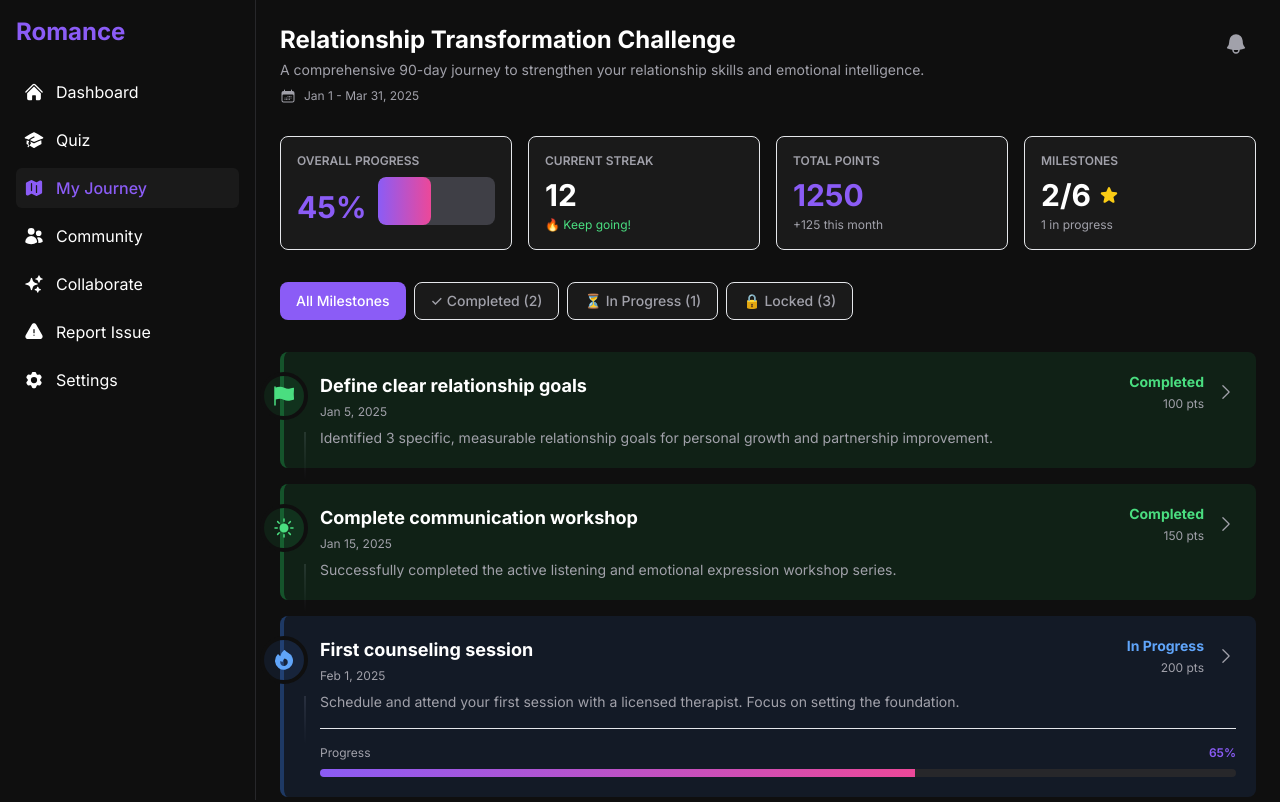
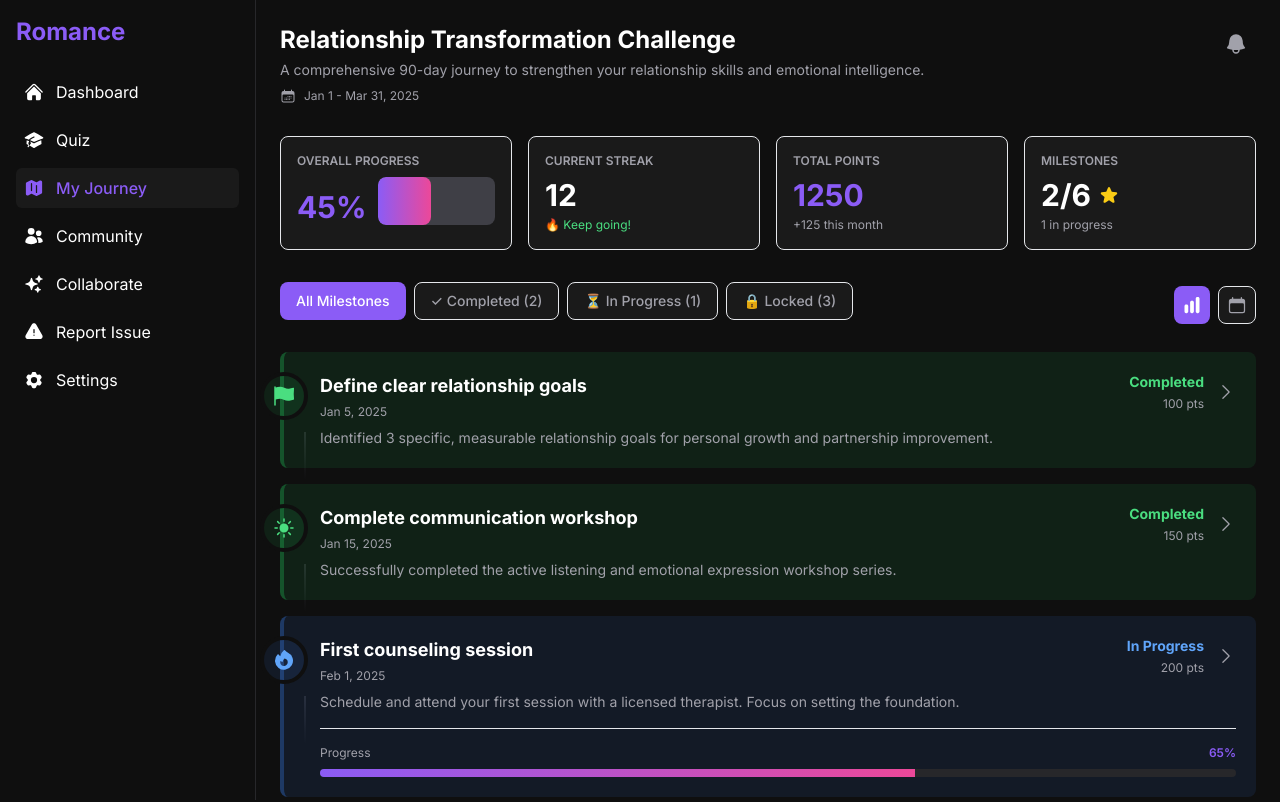
Before and after one commit to benjamindestiny/romance, a React (Vite) app: page /journey in a window 1280 px wide. Shown: the top 802 px of the page. Built offline with nearby package versions, Linux system fonts and the light colour scheme.

Commit message:
Enhanced Journey page with calendar view, improved animations, and romantic theme elements

```diff
--- a/src/pages/Journey.jsx
+++ b/src/pages/Journey.jsx
@@ -16,7 +16,15 @@ import {
   SparklesIcon,
   CalendarDaysIcon,
   StarIcon,
-  ChevronRightIcon
+  ChevronRightIcon,
+  HeartIcon,
+  TrophyIcon,
+  ChartBarIcon,
+  CalendarIcon,
+  GiftIcon,
+  UserGroupIcon,
+  LightBulbIcon,
+  HandHeartIcon
 } from '@heroicons/react/24/solid';
 
 const iconMap = {
@@ -279,8 +287,9 @@ export default function Journey() {
           </div>
         </section>
 
-        {/* Filter Tabs */}
-        <div className="flex gap-2 mb-6 overflow-x-auto pb-2">
+        {/* View Mode Toggle */}
+        <div className="flex justify-between items-center mb-6">
+          <div className="flex gap-2 overflow-x-auto pb-2">
             {[
               { value: "all", label: "All Milestones" },
               { value: "completed", label: "✓ Completed", count: completedCount },
@@ -301,7 +310,32 @@ export default function Journey() {
             ))}
           </div>
 
+          <div className="flex gap-2">
+            <button
+              onClick={() => setViewMode("timeline")}
+              className={`p-2 rounded-lg transition-all ${
+                viewMode === "timeline"
+                  ? 'bg-primary-purple text-white'
+                  : 'bg-card-bg text-text-secondary hover:bg-card-bg border border-gray-border/30'
+              }`}
+            >
+              <ChartBarIcon className="size-5" />
+            </button>
+            <button
+              onClick={() => setViewMode("calendar")}
+              className={`p-2 rounded-lg transition-all ${
+                viewMode === "calendar"
+                  ? 'bg-primary-purple text-white'
+                  : 'bg-card-bg text-text-secondary hover:bg-card-bg border border-gray-border/30'
+              }`}
+            >
+              <CalendarIcon className="size-5" />
+            </button>
+          </div>
+        </div>
+
         {/* Milestones Timeline */}
+        {viewMode === "timeline" && (
           <section className="space-y-4">
             {filteredMilestones.length > 0 ? (
               filteredMilestones.map((milestone, index) => {
@@ -383,6 +417,58 @@ export default function Journey() {
               </div>
             )}
           </section>
+        )}
+
+        {/* Calendar View */}
+        {viewMode === "calendar" && (
+          <section className="bg-card-bg rounded-lg p-6 border border-gray-border/30">
+            <h3 className="text-lg font-bold mb-4 flex items-center gap-2">
+              <CalendarIcon className="size-6 text-primary-purple" />
+              Journey Calendar
+            </h3>
+            <div className="grid grid-cols-7 gap-2 mb-4">
+              {['Sun', 'Mon', 'Tue', 'Wed', 'Thu', 'Fri', 'Sat'].map(day => (
+                <div key={day} className="text-center text-xs font-semibold text-text-secondary py-2">
+                  {day}
+                </div>
+              ))}
+            </div>
+            <div className="grid grid-cols-7 gap-2">
+              {Array.from({ length: 31 }, (_, i) => {
+                const day = i + 1;
+                const milestone = journeyData.milestones.find(m => new Date(m.date).getDate() === day);
+                const isToday = new Date().getDate() === day;
+                return (
+                  <div
+                    key={day}
+                    className={`aspect-square rounded-lg border flex items-center justify-center text-sm font-medium transition-all ${
+                      milestone
+                        ? `${statusConfig[milestone.status].bg} ${statusConfig[milestone.status].border} border-2 cursor-pointer hover:scale-105`
+                        : 'bg-gray-border/5 border-gray-border/20'
+                    } ${isToday ? 'ring-2 ring-primary-purple' : ''}`}
+                    onClick={() => milestone && openMilestoneDetail(milestone)}
+                  >
+                    {milestone ? (
+                      <div className="text-center">
+                        <div className="text-xs">{day}</div>
+                        <div className={`text-xs ${statusConfig[milestone.status].color}`}>
+                          {milestone.icon === 'FlagIcon' && '🚩'}
+                          {milestone.icon === 'SunIcon' && '☀️'}
+                          {milestone.icon === 'FireIcon' && '🔥'}
+                          {milestone.icon === 'ScaleIcon' && '⚖️'}
+                          {milestone.icon === 'RocketLaunchIcon' && '🚀'}
+                          {milestone.icon === 'CameraIcon' && '📷'}
+                        </div>
+                      </div>
+                    ) : (
+                      <span className="text-text-secondary">{day}</span>
+                    )}
+                  </div>
+                );
+              })}
+            </div>
+          </section>
+        )}
 
         {/* Call to Action Section */}
         <section className="mt-12 mb-8">
```
Lines whose indentation alone changed are shown as unchanged.
